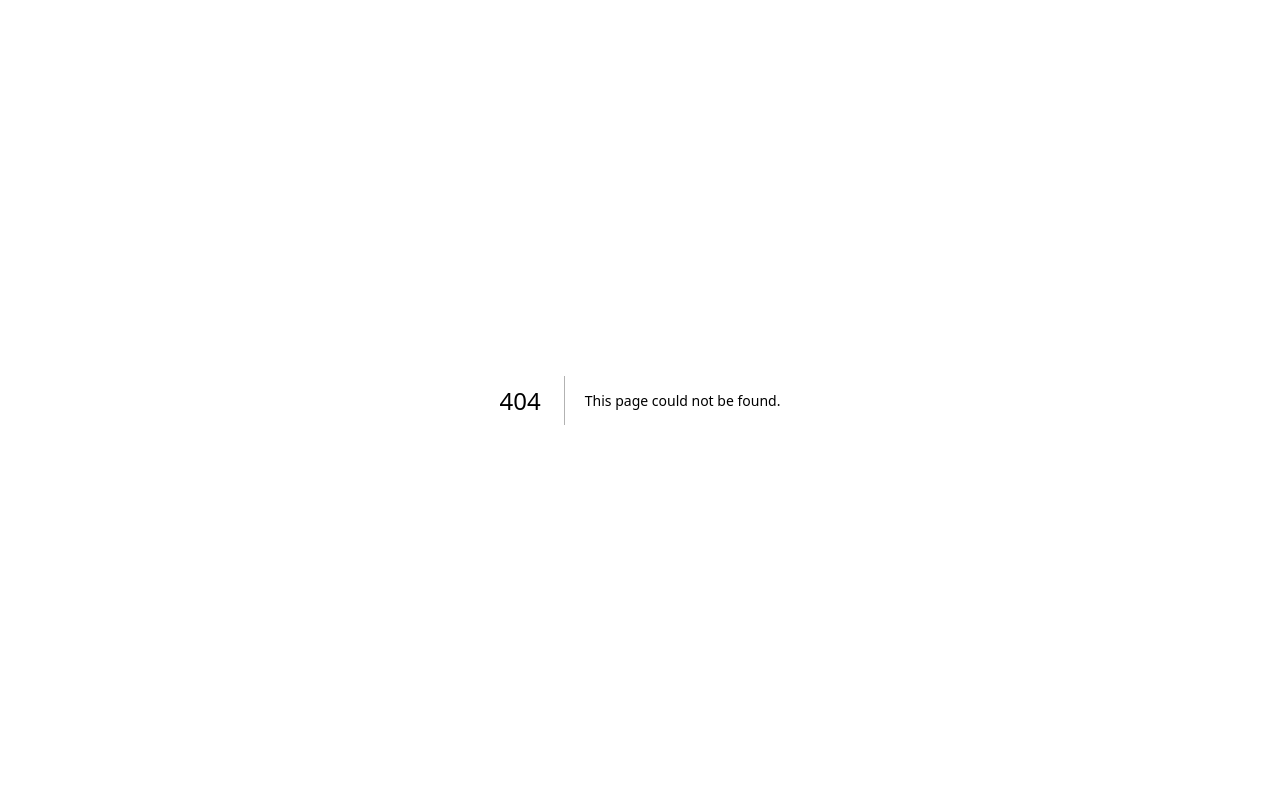
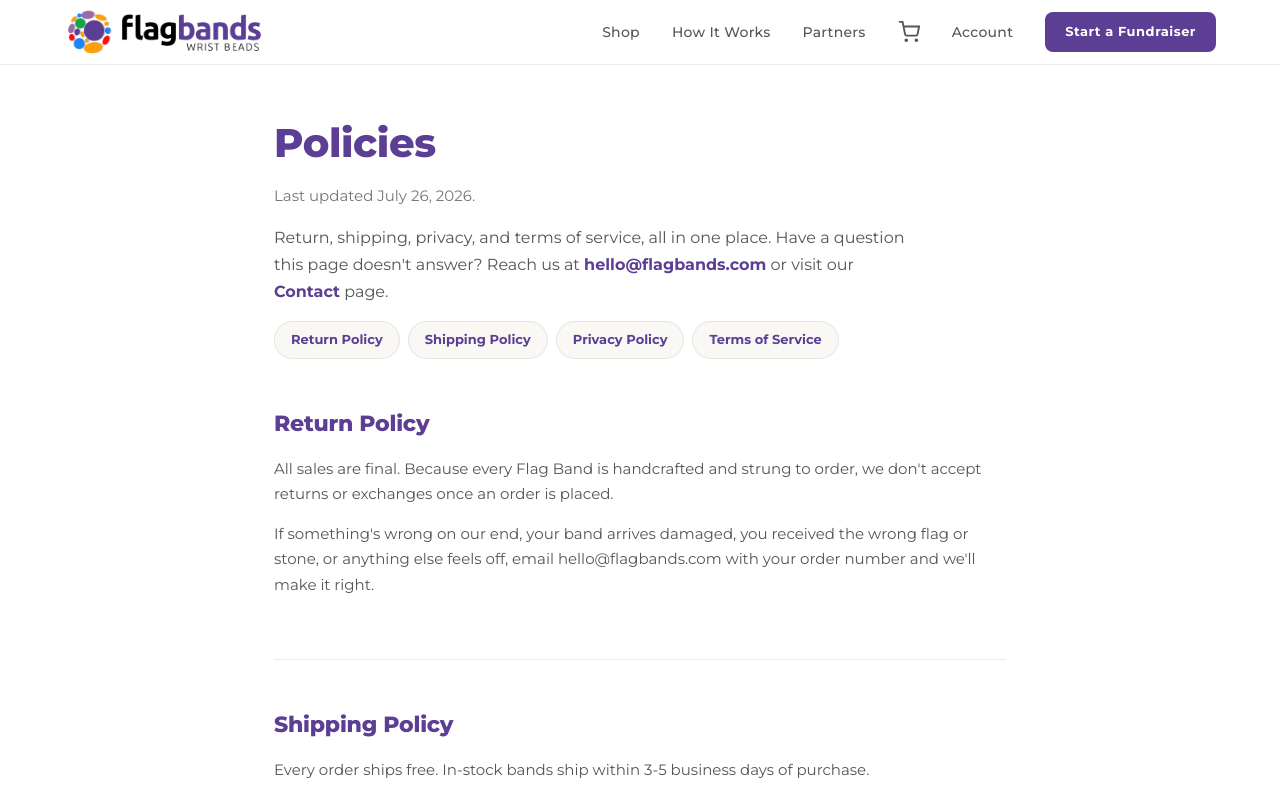
Before and after one commit to lesaruss/flagbands, a Next.js app: page /policies in a window 1280 px wide. Before the commit this address had no page. Shown: the top 800 px of the page. Built offline with nearby package versions, Linux system fonts and the light colour scheme.

Commit message:
Add /policies page: Return Policy, Shipping Policy, Privacy Policy, Terms of Service

```diff
--- /dev/null
+++ b/app/policies/page.tsx
@@ -0,0 +1,140 @@
+import Link from "next/link";
+import NavBar from "../../components/NavBar";
+import SiteFooter from "../../components/SiteFooter";
+
+export const metadata = {
+  title: "Policies | Flag Bands",
+  description: "Flag Bands return policy, shipping policy, privacy policy, and terms of service.",
+};
+
+interface Policy {
+  id: string;
+  title: string;
+  body: string[];
+}
+
+const POLICIES: Policy[] = [
+  {
+    id: "returns",
+    title: "Return Policy",
+    body: [
+      "All sales are final. Because every Flag Band is handcrafted and strung to order, we don't accept returns or exchanges once an order is placed.",
+      "If something's wrong on our end, your band arrives damaged, you received the wrong flag or stone, or anything else feels off, email hello@flagbands.com with your order number and we'll make it right.",
+    ],
+  },
+  {
+    id: "shipping",
+    title: "Shipping Policy",
+    body: [
+      "Every order ships free. In-stock bands ship within 3-5 business days of purchase.",
+      "If the stone you selected is marked Pre-Order on the product page, that material is being restocked and ships in 2-4 weeks instead. We'll always show that timeline before you check out, never after.",
+    ],
+  },
+  {
+    id: "privacy",
+    title: "Privacy Policy",
+    body: [
+      "We collect only what's needed to fulfill your order: your name, email, shipping address, and payment information.",
+      "Payment is processed securely by Stripe, we never see or store your full card number. Order and account records are kept in our database so you can view your order history from your account dashboard.",
+      "We don't sell or rent your information to third parties. If you'd like a copy of your data or want your account removed, email hello@flagbands.com.",
+    ],
+  },
+  {
+    id: "terms",
+    title: "Terms of Service",
+    body: [
+      "By placing an order, you agree to the price and description shown at checkout.",
+      "Because every band is handmade, slight natural variation in stone color and pattern from piece to piece is expected and is not a defect.",
+      "We reserve the right to limit order quantities, decline orders we believe to be fraudulent, and correct pricing errors before an order ships.",
+      "These terms may be updated from time to time. The version posted on this page is the one that applies to your order.",
+    ],
+  },
+];
+
+export default function PoliciesPage() {
+  return (
+    <div style={{ minHeight: "100vh", background: "#FFFFFF" }}>
+      <NavBar />
+
+      <main style={{ maxWidth: 780, margin: "0 auto", padding: "48px 24px 96px" }}>
+        <h1
+          style={{
+            fontSize: 40,
+            fontWeight: 800,
+            color: "var(--fb-navy)",
+            margin: "0 0 12px",
+            letterSpacing: "-0.01em",
+          }}
+        >
+          Policies
+        </h1>
+        <p style={{ fontSize: 15, color: "var(--fb-text-muted)", marginBottom: 16 }}>Last updated July 26, 2026.</p>
+        <p style={{ fontSize: 16, lineHeight: 1.7, color: "var(--fb-text-secondary)", maxWidth: 640, marginBottom: 16 }}>
+          Return, shipping, privacy, and terms of service, all in one place. Have a question this page doesn&apos;t
+          answer? Reach us at{" "}
+          <a href="mailto:hello@flagbands.com" style={{ color: "var(--fb-navy)", fontWeight: 700 }}>
+            hello@flagbands.com
+          </a>{" "}
+          or visit our{" "}
+          <Link href="/contact" style={{ color: "var(--fb-navy)", fontWeight: 700 }}>
+            Contact
+          </Link>{" "}
+          page.
+        </p>
+
+        <nav aria-label="Policy sections" style={{ display: "flex", gap: 8, flexWrap: "wrap", marginBottom: 48 }}>
+          {POLICIES.map((policy) => (
+            <a
+              key={policy.id}
+              href={`#${policy.id}`}
+              style={{
+                background: "var(--fb-off-white)",
+                border: "1px solid var(--fb-border)",
+                borderRadius: 999,
+                padding: "8px 16px",
+                fontSize: 13,
+                fontWeight: 700,
+                color: "var(--fb-navy)",
+                textDecoration: "none",
+              }}
+            >
+              {policy.title}
+            </a>
+          ))}
+        </nav>
+
+        {POLICIES.map((policy, i) => (
+          <section
+            key={policy.id}
+            id={policy.id}
+            style={{
+              marginBottom: i === POLICIES.length - 1 ? 0 : 48,
+              paddingBottom: i === POLICIES.length - 1 ? 0 : 48,
+              borderBottom: i === POLICIES.length - 1 ? "none" : "1px solid var(--fb-border)",
+              scrollMarginTop: 88,
+            }}
+          >
+            <h2
+              style={{
+                fontSize: 22,
+                fontWeight: 800,
+                color: "var(--fb-navy)",
+                margin: "0 0 16px",
+                letterSpacing: "-0.01em",
+              }}
+            >
+              {policy.title}
+            </h2>
+            {policy.body.map((p, j) => (
+              <p key={j} style={{ fontSize: 15, lineHeight: 1.7, color: "var(--fb-text-secondary)", margin: "0 0 14px" }}>
+                {p}
+              </p>
+            ))}
+          </section>
+        ))}
+      </main>
+
+      <SiteFooter />
+    </div>
+  );
+}
```
